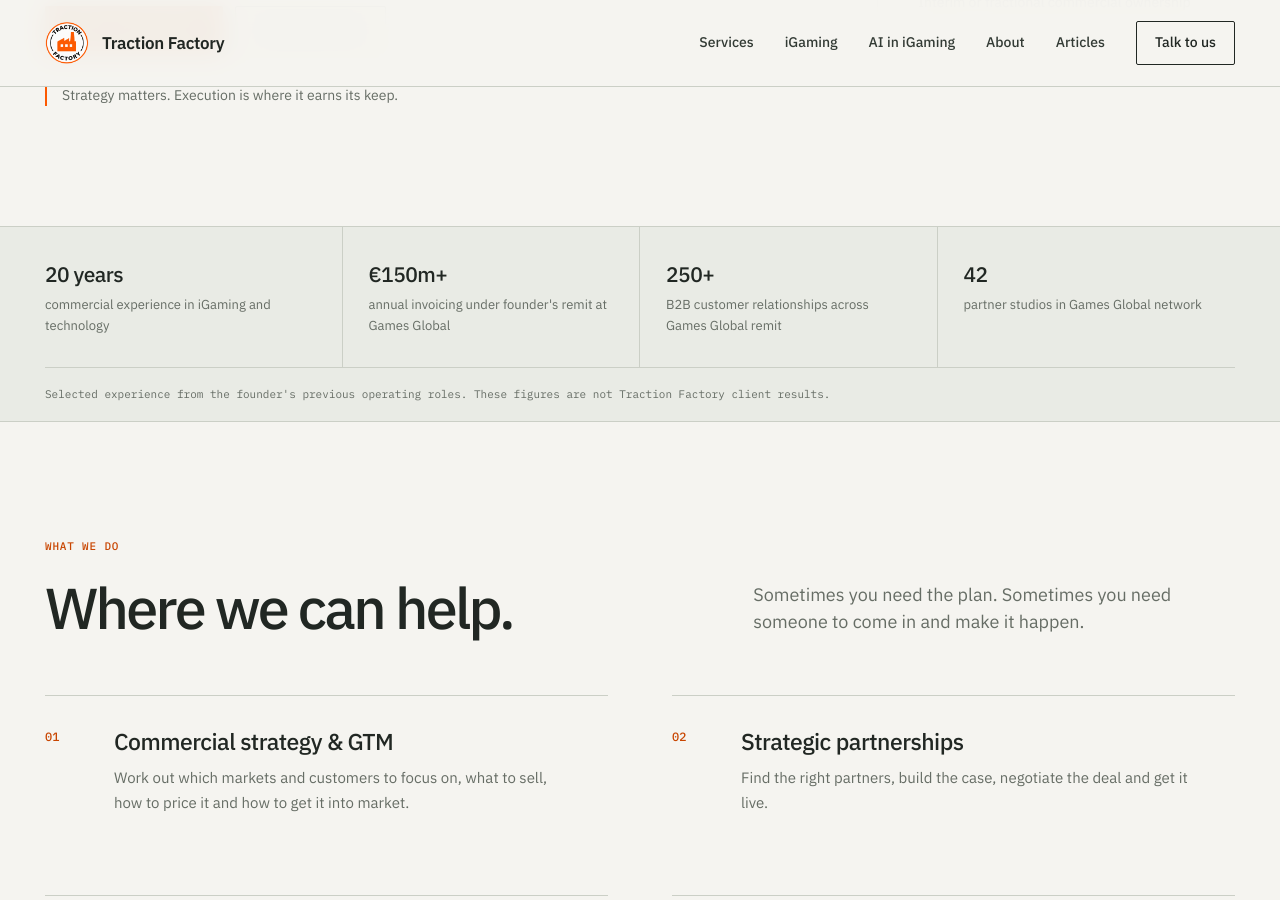
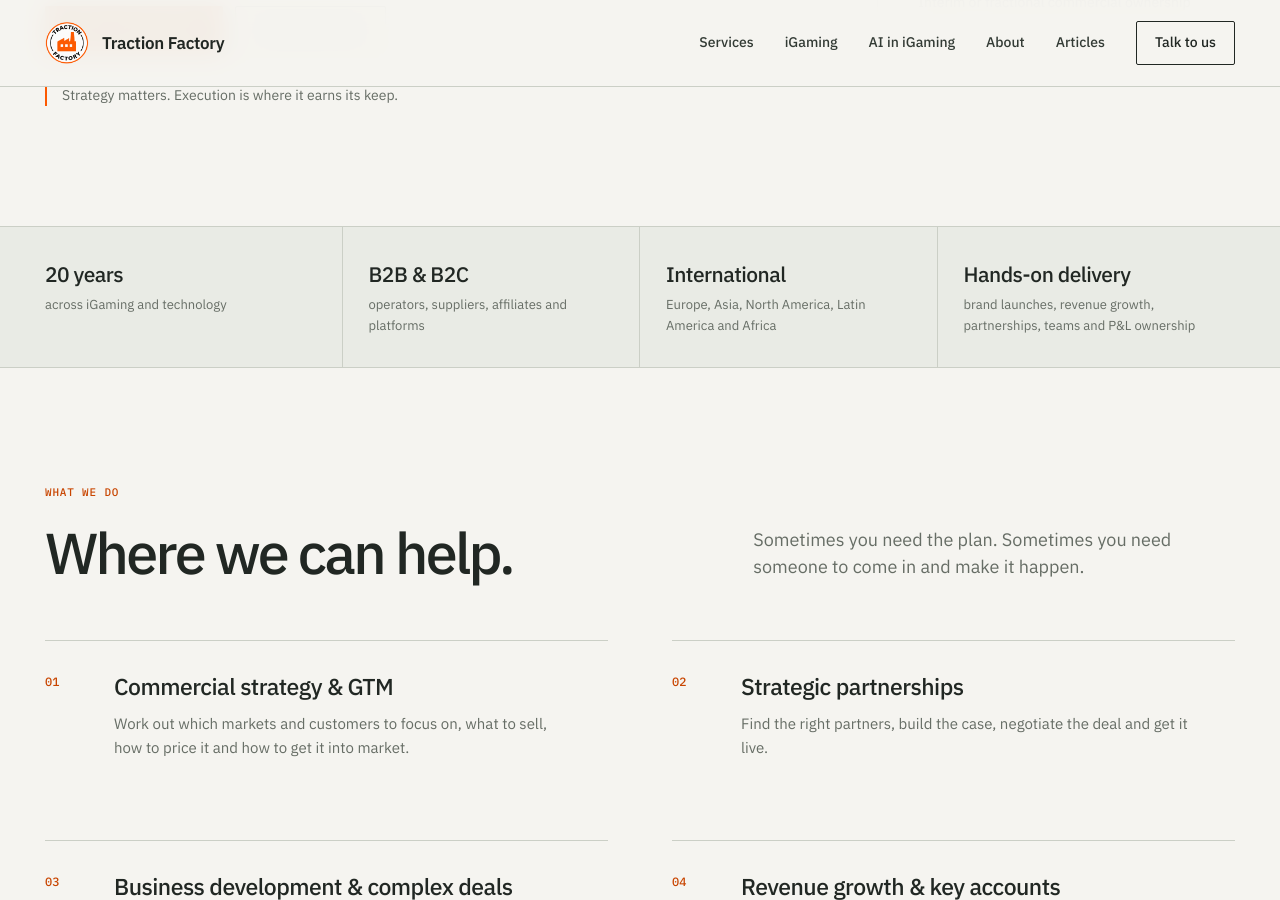
Before and after one commit to thomasrhysjones-hub/traction-factory-site, a Jekyll site: the page built from index.html, in a window 1280 px wide and 900 px high, scrolled down 572 px. Built offline with Jekyll 4.4.1, drawn with Linux system fonts in a browser that asks for light colours.

Commit message:
Reframe homepage experience beyond Games Global (#9)
Replace employer-specific numerical proof with broader founder career experience across B2B/B2C, international markets and hands-on commercial delivery.

```diff
--- a/index.html
+++ b/index.html
@@ -115,12 +115,11 @@
     <section class="proof-strip" aria-label="Experience highlights">
       <div class="shell">
         <div class="proof-grid">
-          <div><strong>20 years</strong><span>commercial experience in iGaming and technology</span></div>
-          <div><strong>€150m+</strong><span>annual invoicing under founder's remit at Games Global</span></div>
-          <div><strong>250+</strong><span>B2B customer relationships across Games Global remit</span></div>
-          <div><strong>42</strong><span>partner studios in Games Global network</span></div>
+          <div><strong>20 years</strong><span>across iGaming and technology</span></div>
+          <div><strong>B2B &amp; B2C</strong><span>operators, suppliers, affiliates and platforms</span></div>
+          <div><strong>International</strong><span>Europe, Asia, North America, Latin America and Africa</span></div>
+          <div><strong>Hands-on delivery</strong><span>brand launches, revenue growth, partnerships, teams and P&amp;L ownership</span></div>
         </div>
-        <p class="proof-caption">Selected experience from the founder's previous operating roles. These figures are not Traction Factory client results.</p>
       </div>
     </section>
 
```
